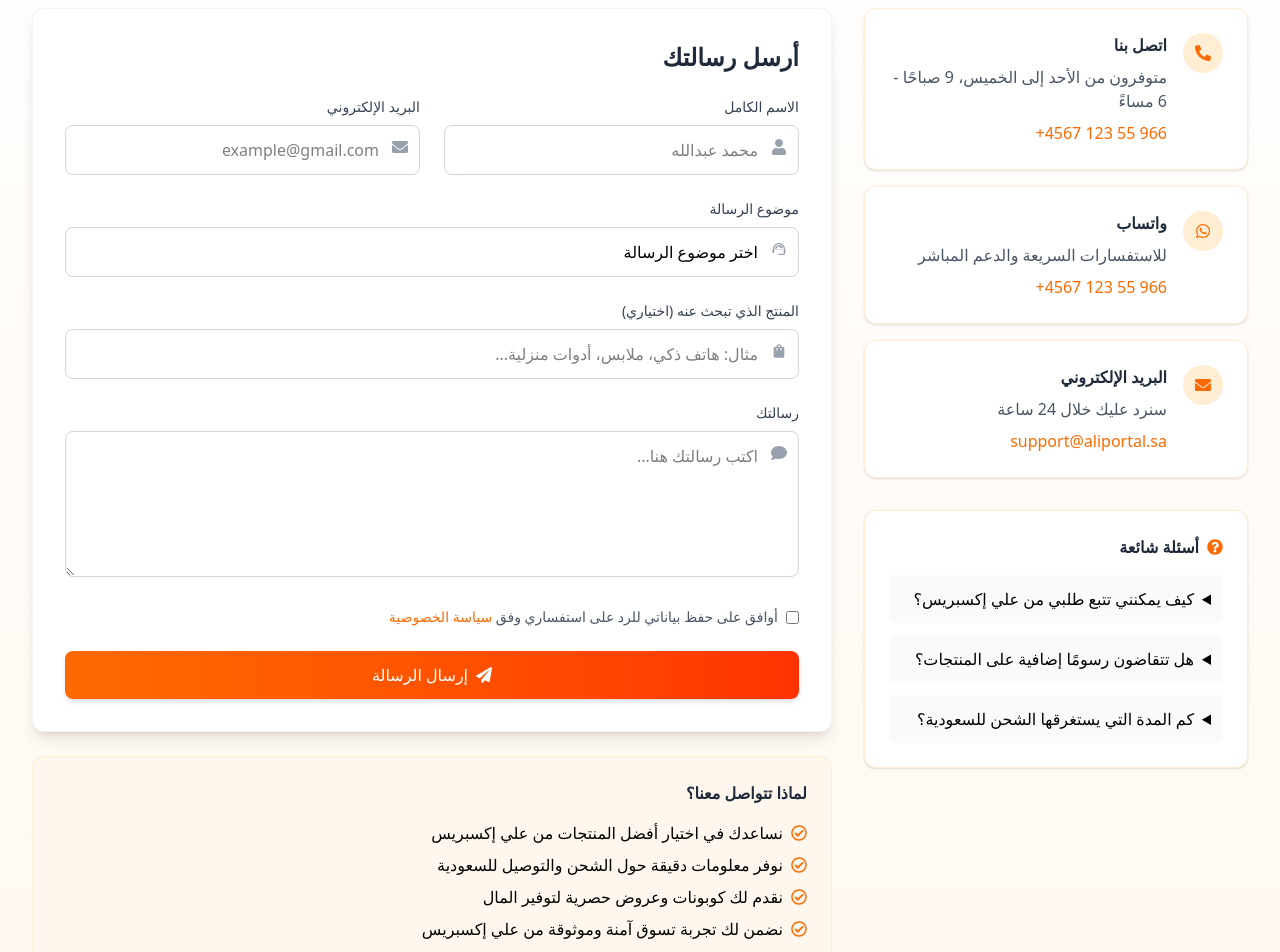
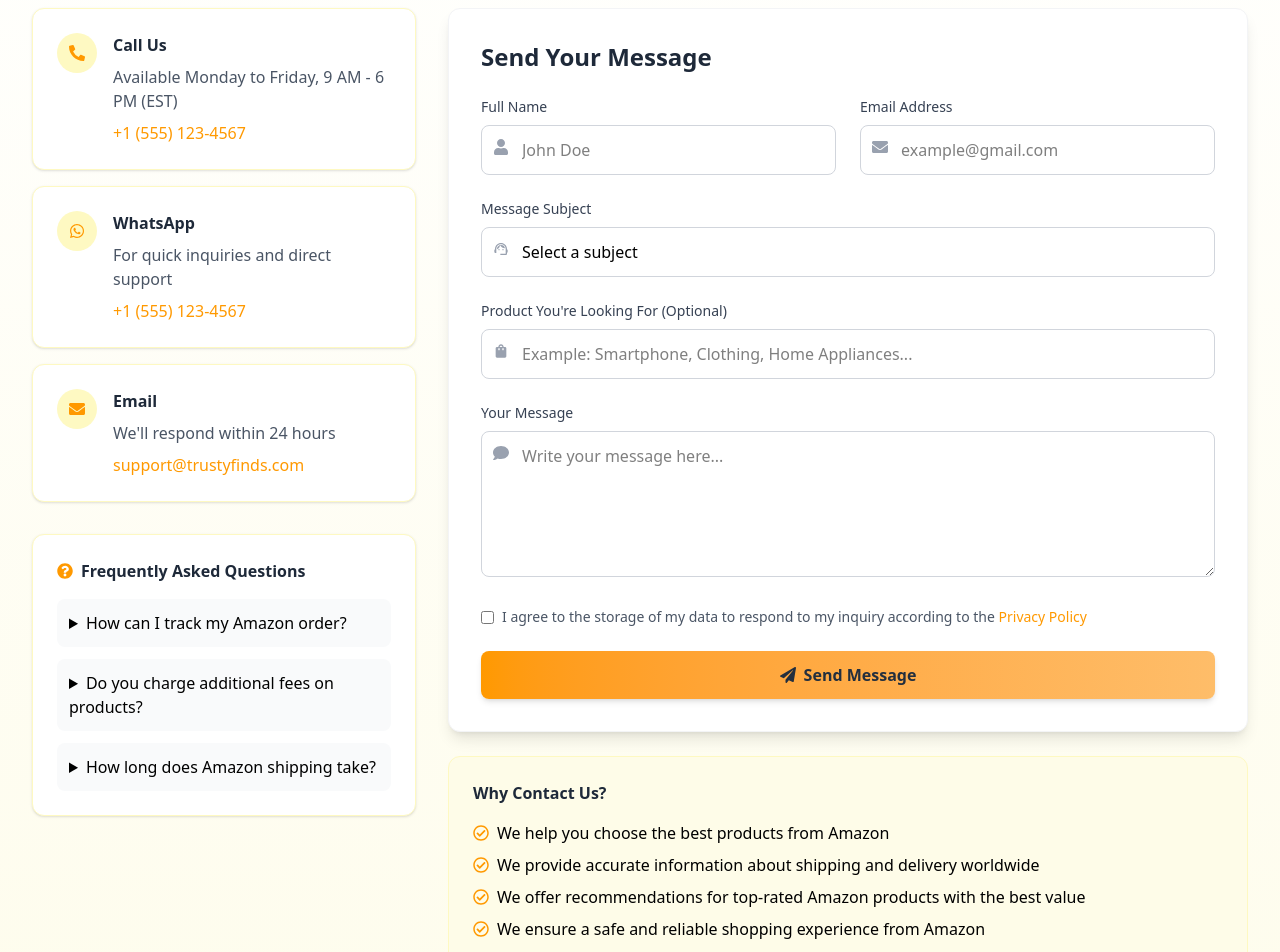
Before and after one commit to SimoAcharouaou777/TrustyFindsAR, a React (Vite) app: page /contact in a window 1280 px wide. Shown: the part 320-1272 px from the top of the page. Built offline with nearby package versions, Linux system fonts and the light colour scheme.

Commit message:
Refactor Contact component for English localization and update styling to align with Amazon branding

```diff
--- a/src/Pages/Contact.jsx
+++ b/src/Pages/Contact.jsx
@@ -8,7 +8,8 @@ import {
   FaWhatsapp,
   FaMapMarkerAlt,
   FaQuestionCircle,
-  FaRegCheckCircle, FaRegClock
+  FaRegCheckCircle,
+  FaRegClock
 } from 'react-icons/fa';
 import { MdSupportAgent, MdShoppingBag } from 'react-icons/md';
 
@@ -26,15 +27,15 @@ export const Contact = () => {
   };
 
   return (
-    <div className="bg-gradient-to-b from-white to-orange-50" dir="rtl">
+    <div className="bg-gradient-to-b from-white to-yellow-50">
       {/* Hero Section */}
-      <div className="bg-gradient-to-r from-[#FF6A00] to-[#FF9248] py-16">
+      <div className="bg-gradient-to-r from-[#232F3E] to-[#37475A] py-16">
         <div className="max-w-7xl mx-auto px-4 sm:px-6 lg:px-8 text-center">
           <h1 className="text-3xl md:text-4xl font-bold text-white mb-4">
-            تواصل معنا
+            Contact Us
           </h1>
           <p className="text-white/90 max-w-xl mx-auto text-lg">
-            هل لديك أي استفسار أو ترغب في معرفة المزيد عن منتجات علي إكسبريس؟ فريقنا جاهز لمساعدتك!
+            Do you have any questions or want to know more about Amazon products? Our team is ready to help you!
           </p>
         </div>
       </div>
@@ -43,60 +44,60 @@ export const Contact = () => {
         <div className="grid grid-cols-1 lg:grid-cols-3 gap-8">
           {/* Contact Info Cards */}
           <div className="space-y-4">
-            <div className="bg-white rounded-xl p-6 shadow-sm border border-orange-100 flex items-start gap-4 hover:border-orange-300 transition-all hover:shadow-md">
-              <div className="bg-orange-100 rounded-full p-3 text-[#FF6A00]">
+            <div className="bg-white rounded-xl p-6 shadow-sm border border-yellow-100 flex items-start gap-4 hover:border-yellow-300 transition-all hover:shadow-md">
+              <div className="bg-yellow-100 rounded-full p-3 text-[#FF9900]">
                 <FaPhoneAlt />
               </div>
               <div>
-                <h3 className="font-bold text-gray-800 mb-2">اتصل بنا</h3>
-                <p className="text-gray-600">متوفرون من الأحد إلى الخميس، 9 صباحًا - 6 مساءً</p>
-                <p className="text-[#FF6A00] mt-2 font-medium">966 55 123 4567+</p>
+                <h3 className="font-bold text-gray-800 mb-2">Call Us</h3>
+                <p className="text-gray-600">Available Monday to Friday, 9 AM - 6 PM (EST)</p>
+                <p className="text-[#FF9900] mt-2 font-medium">+1 (555) 123-4567</p>
               </div>
             </div>
 
-            <div className="bg-white rounded-xl p-6 shadow-sm border border-orange-100 flex items-start gap-4 hover:border-orange-300 transition-all hover:shadow-md">
-              <div className="bg-orange-100 rounded-full p-3 text-[#FF6A00]">
+            <div className="bg-white rounded-xl p-6 shadow-sm border border-yellow-100 flex items-start gap-4 hover:border-yellow-300 transition-all hover:shadow-md">
+              <div className="bg-yellow-100 rounded-full p-3 text-[#FF9900]">
                 <FaWhatsapp />
               </div>
               <div>
-                <h3 className="font-bold text-gray-800 mb-2">واتساب</h3>
-                <p className="text-gray-600">للاستفسارات السريعة والدعم المباشر</p>
-                <p className="text-[#FF6A00] mt-2 font-medium">966 55 123 4567+</p>
+                <h3 className="font-bold text-gray-800 mb-2">WhatsApp</h3>
+                <p className="text-gray-600">For quick inquiries and direct support</p>
+                <p className="text-[#FF9900] mt-2 font-medium">+1 (555) 123-4567</p>
               </div>
             </div>
 
-            <div className="bg-white rounded-xl p-6 shadow-sm border border-orange-100 flex items-start gap-4 hover:border-orange-300 transition-all hover:shadow-md">
-              <div className="bg-orange-100 rounded-full p-3 text-[#FF6A00]">
+            <div className="bg-white rounded-xl p-6 shadow-sm border border-yellow-100 flex items-start gap-4 hover:border-yellow-300 transition-all hover:shadow-md">
+              <div className="bg-yellow-100 rounded-full p-3 text-[#FF9900]">
                 <FaEnvelope />
               </div>
               <div>
-                <h3 className="font-bold text-gray-800 mb-2">البريد الإلكتروني</h3>
-                <p className="text-gray-600">سنرد عليك خلال 24 ساعة</p>
-                <p className="text-[#FF6A00] mt-2 font-medium">support@aliportal.sa</p>
+                <h3 className="font-bold text-gray-800 mb-2">Email</h3>
+                <p className="text-gray-600">We'll respond within 24 hours</p>
+                <p className="text-[#FF9900] mt-2 font-medium">support@trustyfinds.com</p>
               </div>
             </div>
 
             {/* FAQ Preview */}
-            <div className="bg-white rounded-xl p-6 shadow-sm border border-orange-100 mt-8">
+            <div className="bg-white rounded-xl p-6 shadow-sm border border-yellow-100 mt-8">
               <h3 className="font-bold text-gray-800 mb-4 flex items-center gap-2">
-                <FaQuestionCircle className="text-[#FF6A00]" />
-                أسئلة شائعة
+                <FaQuestionCircle className="text-[#FF9900]" />
+                Frequently Asked Questions
               </h3>
 
               <div className="space-y-3">
                 <details className="bg-gray-50 rounded-lg p-3">
-                  <summary className="font-medium cursor-pointer">كيف يمكنني تتبع طلبي من علي إكسبريس؟</summary>
-                  <p className="mt-2 text-gray-600">يمكنك تتبع طلبك مباشرة عبر تطبيق علي إكسبريس أو موقعهم باستخدام رقم التتبع المرسل إليك بعد الشراء.</p>
+                  <summary className="font-medium cursor-pointer">How can I track my Amazon order?</summary>
+                  <p className="mt-2 text-gray-600">You can track your order directly through the Amazon app or website using the tracking information provided in your order confirmation email.</p>
                 </details>
 
                 <details className="bg-gray-50 rounded-lg p-3">
-                  <summary className="font-medium cursor-pointer">هل تتقاضون رسومًا إضافية على المنتجات؟</summary>
-                  <p className="mt-2 text-gray-600">لا، خدماتنا مجانية تمامًا. نحن نكسب عمولة من علي إكسبريس عند الشراء عبر روابطنا دون أي تكلفة إضافية عليك.</p>
+                  <summary className="font-medium cursor-pointer">Do you charge additional fees on products?</summary>
+                  <p className="mt-2 text-gray-600">No, our services are completely free. We earn a commission from Amazon when you purchase through our links at no extra cost to you.</p>
                 </details>
 
                 <details className="bg-gray-50 rounded-lg p-3">
-                  <summary className="font-medium cursor-pointer">كم المدة التي يستغرقها الشحن للسعودية؟</summary>
-                  <p className="mt-2 text-gray-600">عادة ما تصل الشحنات خلال 7-15 يوم عمل، حسب نوع الشحن الذي تختاره ومكان وجودك في المملكة.</p>
+                  <summary className="font-medium cursor-pointer">How long does Amazon shipping take?</summary>
+                  <p className="mt-2 text-gray-600">Shipping times vary by your location and the shipping method chosen. Prime members often receive deliveries within 1-2 days, while standard shipping typically takes 3-7 business days.</p>
                 </details>
               </div>
             </div>
@@ -105,11 +106,11 @@ export const Contact = () => {
           {/* Contact Form */}
           <div className="lg:col-span-2">
             <div className="bg-white rounded-xl shadow-lg p-6 sm:p-8 border border-gray-100">
-              <h2 className="text-2xl font-bold text-gray-800 mb-6">أرسل رسالتك</h2>
+              <h2 className="text-2xl font-bold text-gray-800 mb-6">Send Your Message</h2>
 
               {formStatus === 'success' && (
                 <div className="bg-green-50 border border-green-200 text-green-700 px-4 py-3 rounded-lg mb-6">
-                  تم إرسال رسالتك بنجاح! سنتواصل معك قريباً.
+                  Your message has been sent successfully! We'll contact you soon.
                 </div>
               )}
 
@@ -118,32 +119,32 @@ export const Contact = () => {
                   {/* Name Input */}
                   <div>
                     <label className="block text-sm font-medium text-gray-700 mb-2">
-                      الاسم الكامل
+                      Full Name
                     </label>
                     <div className="relative">
                       <input
                         type="text"
-                        placeholder="محمد عبدالله"
-                        className="pr-10 pl-4 py-3 w-full rounded-lg border border-gray-300 focus:border-[#FF6A00] focus:ring-2 focus:ring-[#FF6A00]/50 transition-all"
+                        placeholder="John Doe"
+                        className="pl-10 pr-4 py-3 w-full rounded-lg border border-gray-300 focus:border-[#FF9900] focus:ring-2 focus:ring-[#FF9900]/50 transition-all"
                         required
                       />
-                      <FaUser className="absolute left-auto right-3 top-3.5 text-gray-400" />
+                      <FaUser className="absolute left-3 top-3.5 text-gray-400" />
                     </div>
                   </div>
 
                   {/* Email Input */}
                   <div>
                     <label className="block text-sm font-medium text-gray-700 mb-2">
-                      البريد الإلكتروني
+                      Email Address
                     </label>
                     <div className="relative">
                       <input
                         type="email"
                         placeholder="example@gmail.com"
-                        className="pr-10 pl-4 py-3 w-full rounded-lg border border-gray-300 focus:border-[#FF6A00] focus:ring-2 focus:ring-[#FF6A00]/50 transition-all"
+                        className="pl-10 pr-4 py-3 w-full rounded-lg border border-gray-300 focus:border-[#FF9900] focus:ring-2 focus:ring-[#FF9900]/50 transition-all"
                         required
                       />
-                      <FaEnvelope className="absolute left-auto right-3 top-3.5 text-gray-400" />
+                      <FaEnvelope className="absolute left-3 top-3.5 text-gray-400" />
                     </div>
                   </div>
                 </div>
@@ -151,52 +152,52 @@ export const Contact = () => {
                 {/* Subject/Topic */}
                 <div>
                   <label className="block text-sm font-medium text-gray-700 mb-2">
-                    موضوع الرسالة
+                    Message Subject
                   </label>
                   <div className="relative">
                     <select
-                      className="pr-10 pl-4 py-3 w-full rounded-lg border border-gray-300 focus:border-[#FF6A00] focus:ring-2 focus:ring-[#FF6A00]/50 transition-all appearance-none bg-white"
+                      className="pl-10 pr-4 py-3 w-full rounded-lg border border-gray-300 focus:border-[#FF9900] focus:ring-2 focus:ring-[#FF9900]/50 transition-all appearance-none bg-white"
                       required
                     >
-                      <option value="">اختر موضوع الرسالة</option>
-                      <option value="product">استفسار عن منتج</option>
-                      <option value="shipping">معلومات الشحن والتوصيل</option>
-                      <option value="affiliate">التسويق بالعمولة</option>
-                      <option value="suggestion">اقتراحات</option>
-                      <option value="other">موضوع آخر</option>
+                      <option value="">Select a subject</option>
+                      <option value="product">Product Inquiry</option>
+                      <option value="shipping">Shipping & Delivery Information</option>
+                      <option value="affiliate">Affiliate Marketing</option>
+                      <option value="suggestion">Suggestions</option>
+                      <option value="other">Other Topic</option>
                     </select>
-                    <MdSupportAgent className="absolute left-auto right-3 top-3.5 text-gray-400" />
+                    <MdSupportAgent className="absolute left-3 top-3.5 text-gray-400" />
                   </div>
                 </div>
 
                 {/* Product Interest (Optional) */}
                 <div>
                   <label className="block text-sm font-medium text-gray-700 mb-2">
-                    المنتج الذي تبحث عنه (اختياري)
+                    Product You're Looking For (Optional)
                   </label>
                   <div className="relative">
                     <input
                       type="text"
-                      placeholder="مثال: هاتف ذكي، ملابس، أدوات منزلية..."
-                      className="pr-10 pl-4 py-3 w-full rounded-lg border border-gray-300 focus:border-[#FF6A00] focus:ring-2 focus:ring-[#FF6A00]/50 transition-all"
+                      placeholder="Example: Smartphone, Clothing, Home Appliances..."
+                      className="pl-10 pr-4 py-3 w-full rounded-lg border border-gray-300 focus:border-[#FF9900] focus:ring-2 focus:ring-[#FF9900]/50 transition-all"
                     />
-                    <MdShoppingBag className="absolute left-auto right-3 top-3.5 text-gray-400" />
+                    <MdShoppingBag className="absolute left-3 top-3.5 text-gray-400" />
                   </div>
                 </div>
 
                 {/* Message Input */}
                 <div>
                   <label className="block text-sm font-medium text-gray-700 mb-2">
-                    رسالتك
+                    Your Message
                   </label>
                   <div className="relative">
                     <textarea
                       rows={5}
-                      placeholder="اكتب رسالتك هنا..."
-                      className="pr-10 pl-4 py-3 w-full rounded-lg border border-gray-300 focus:border-[#FF6A00] focus:ring-2 focus:ring-[#FF6A00]/50 transition-all"
+                      placeholder="Write your message here..."
+                      className="pl-10 pr-4 py-3 w-full rounded-lg border border-gray-300 focus:border-[#FF9900] focus:ring-2 focus:ring-[#FF9900]/50 transition-all"
                       required
                     />
-                    <FaComment className="absolute left-auto right-3 top-3.5 text-gray-400" />
+                    <FaComment className="absolute left-3 top-3.5 text-gray-400" />
                   </div>
                 </div>
 
@@ -204,44 +205,44 @@ export const Contact = () => {
                 <div className="flex items-start gap-2">
                   <input
                     type="checkbox"
-                    className="mt-1 border-gray-300 rounded text-[#FF6A00] focus:ring-[#FF6A00]"
+                    className="mt-1 border-gray-300 rounded text-[#FF9900] focus:ring-[#FF9900]"
                     required
                   />
                   <span className="text-sm text-gray-600">
-                    أوافق على حفظ بياناتي للرد على استفساري وفق <a href="/privacy" className="text-[#FF6A00] hover:underline">سياسة الخصوصية</a>
+                    I agree to the storage of my data to respond to my inquiry according to the <a href="/privacy" className="text-[#FF9900] hover:underline">Privacy Policy</a>
                   </span>
                 </div>
 
                 {/* Submit Button */}
                 <button
                   type="submit"
-                  className="w-full bg-gradient-to-r from-[#FF6A00] to-[#FF3300] text-white px-8 py-3 rounded-lg hover:from-[#FF5500] hover:to-[#FF2200] transition-all flex items-center justify-center gap-2 shadow-md"
+                  className="w-full bg-gradient-to-r from-[#FF9900] to-[#FEBD69] text-[#232F3E] px-8 py-3 rounded-lg hover:from-[#FEBD69] hover:to-[#FF9900] transition-all flex items-center justify-center gap-2 shadow-md font-bold"
                 >
                   <FaPaperPlane />
-                  إرسال الرسالة
+                  Send Message
                 </button>
               </form>
             </div>
 
             {/* Trust Elements */}
-            <div className="bg-orange-50 rounded-xl p-6 mt-6 border border-orange-100">
-              <h3 className="font-bold text-gray-800 mb-4">لماذا تتواصل معنا؟</h3>
+            <div className="bg-yellow-50 rounded-xl p-6 mt-6 border border-yellow-100">
+              <h3 className="font-bold text-gray-800 mb-4">Why Contact Us?</h3>
               <ul className="space-y-2">
                 <li className="flex items-start gap-2">
-                  <FaRegCheckCircle className="text-[#FF6A00] mt-1" />
-                  <span>نساعدك في اختيار أفضل المنتجات من علي إكسبريس</span>
+                  <FaRegCheckCircle className="text-[#FF9900] mt-1" />
+                  <span>We help you choose the best products from Amazon</span>
                 </li>
                 <li className="flex items-start gap-2">
-                  <FaRegCheckCircle className="text-[#FF6A00] mt-1" />
-                  <span>نوفر معلومات دقيقة حول الشحن والتوصيل للسعودية</span>
+                  <FaRegCheckCircle className="text-[#FF9900] mt-1" />
+                  <span>We provide accurate information about shipping and delivery worldwide</span>
                 </li>
                 <li className="flex items-start gap-2">
-                  <FaRegCheckCircle className="text-[#FF6A00] mt-1" />
-                  <span>نقدم لك كوبونات وعروض حصرية لتوفير المال</span>
+                  <FaRegCheckCircle className="text-[#FF9900] mt-1" />
+                  <span>We offer recommendations for top-rated Amazon products with the best value</span>
                 </li>
                 <li className="flex items-start gap-2">
-                  <FaRegCheckCircle className="text-[#FF6A00] mt-1" />
-                  <span>نضمن لك تجربة تسوق آمنة وموثوقة من علي إكسبريس</span>
+                  <FaRegCheckCircle className="text-[#FF9900] mt-1" />
+                  <span>We ensure a safe and reliable shopping experience from Amazon</span>
                 </li>
               </ul>
             </div>
@@ -251,16 +252,16 @@ export const Contact = () => {
 
 
       {/* Affiliate Partnership CTA */}
-      <div className="bg-gradient-to-r from-[#FF6A00] to-[#FF9248] py-12 mt-8">
+      <div className="bg-gradient-to-r from-[#232F3E] to-[#37475A] py-12 mt-8">
         <div className="max-w-7xl mx-auto px-4 sm:px-6 lg:px-8 text-center">
           <h2 className="text-2xl md:text-3xl font-bold text-white mb-4">
-            هل ترغب في التسويق بالعمولة معنا؟
+            Want to Become Our Affiliate Partner?
           </h2>
           <p className="text-white/90 max-w-xl mx-auto mb-8">
-            انضم إلى برنامجنا للتسويق بالعمولة واكسب عمولات مجزية من خلال الترويج لمنتجات علي إكسبريس
+            Join our affiliate marketing program and earn generous commissions by promoting Amazon products
           </p>
-          <button className="bg-white text-[#FF6A00] px-8 py-3 rounded-lg hover:bg-orange-50 transition-all shadow-md font-bold">
-            تعرف على المزيد
+          <button className="bg-[#FF9900] text-[#232F3E] px-8 py-3 rounded-lg hover:bg-[#FEBD69] transition-all shadow-md font-bold">
+            Learn More
           </button>
         </div>
       </div>
```
